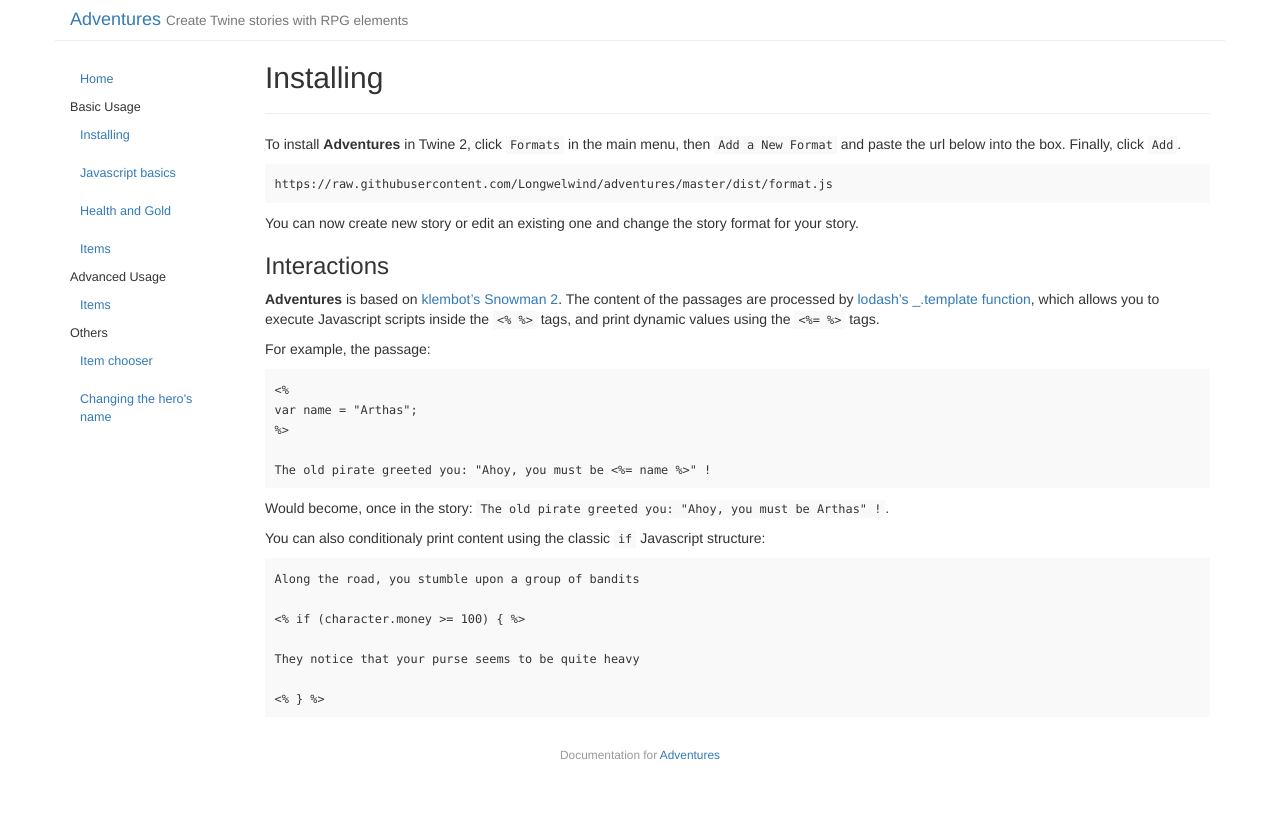
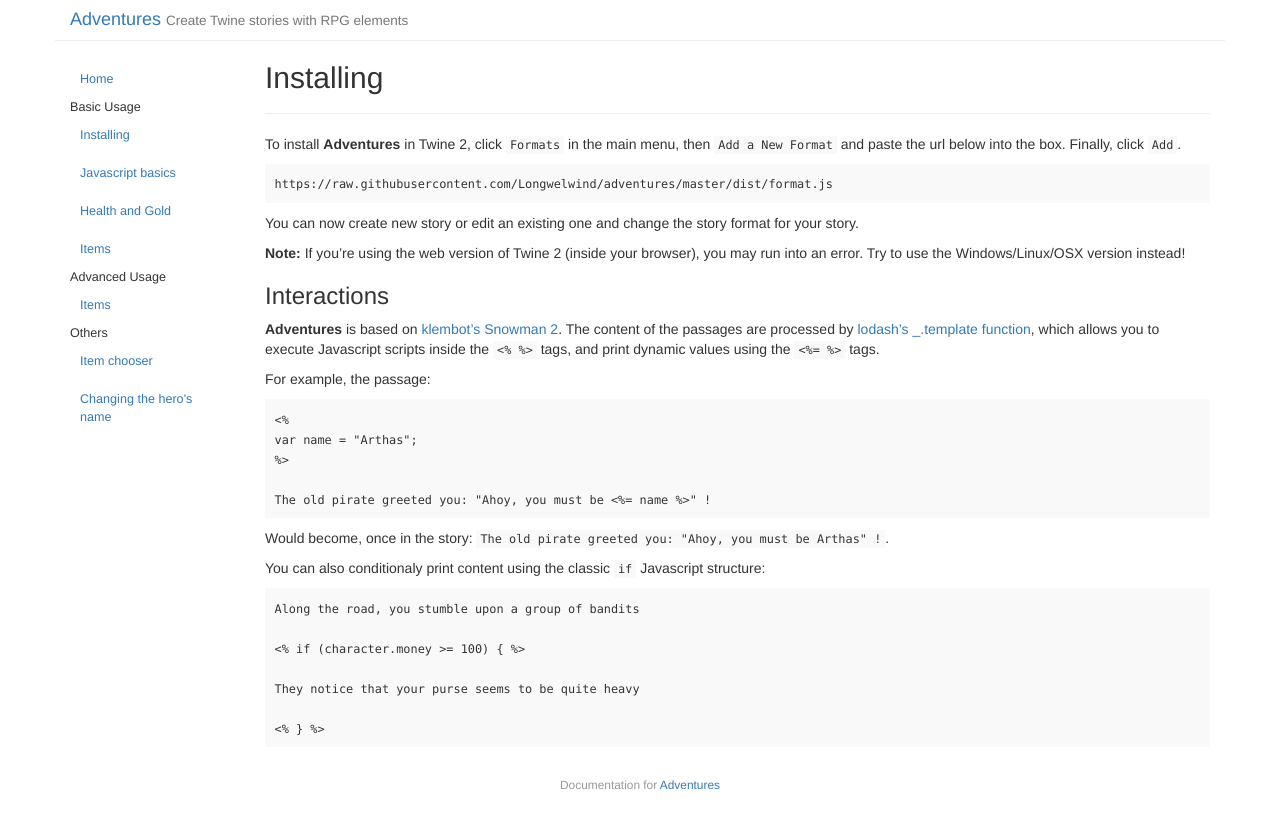
Before and after one commit to Longwelwind/adventures, a Jekyll site: the page built from docs/_posts/2017-08-07-installing.md, in a window 1280 px wide. Shown: the top 829 px of the page. Built offline with Jekyll 4.4.1, drawn with Linux system fonts in a browser that asks for light colours.

Commit message:
Add a note for the web version of Twine

````diff
--- a/docs/_posts/2017-08-07-installing.md
+++ b/docs/_posts/2017-08-07-installing.md
@@ -12,6 +12,8 @@ https://raw.githubusercontent.com/Longwelwind/adventures/master/dist/format.js
 ```
 
 You can now create new story or edit an existing one and change the story format for your story.
+
+**Note:** If you're using the web version of Twine 2 (inside your browser), you may run into an error. Try to use the Windows/Linux/OSX version instead!
 
 ### Interactions
 
````
